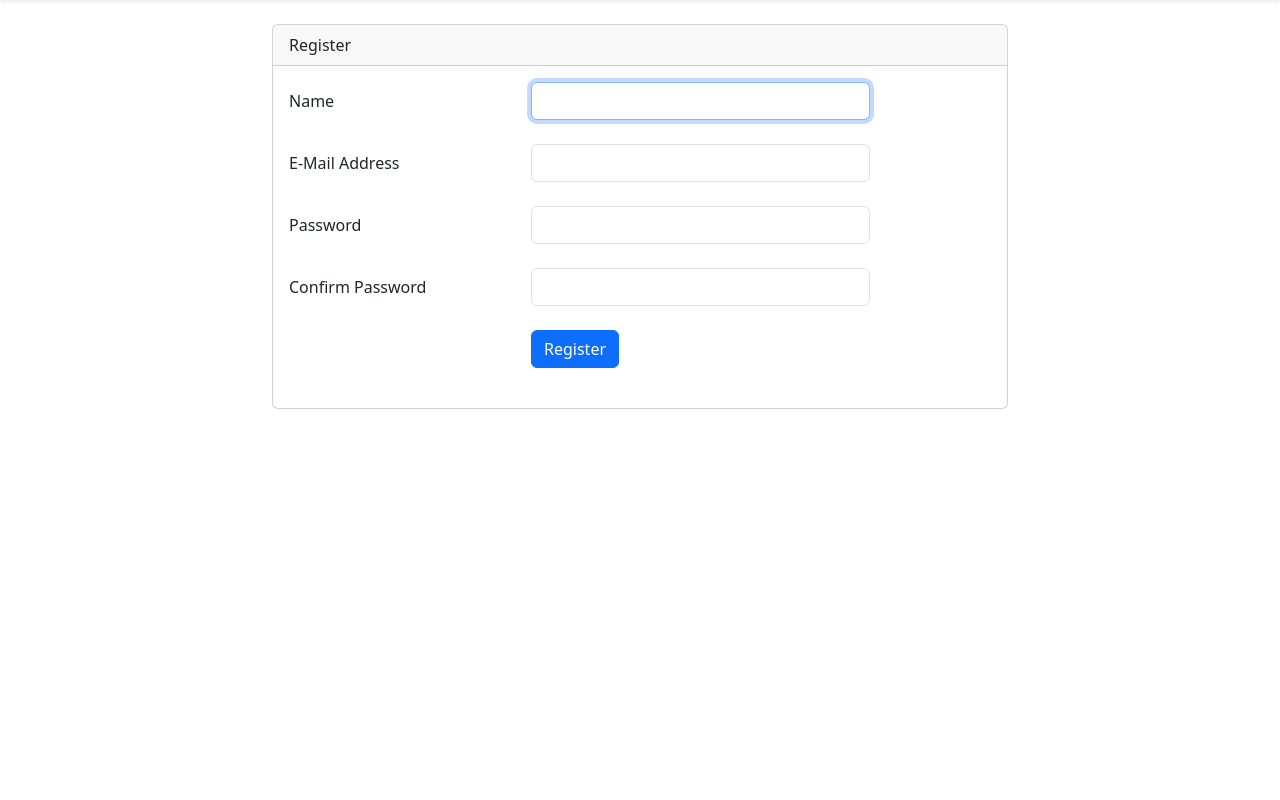
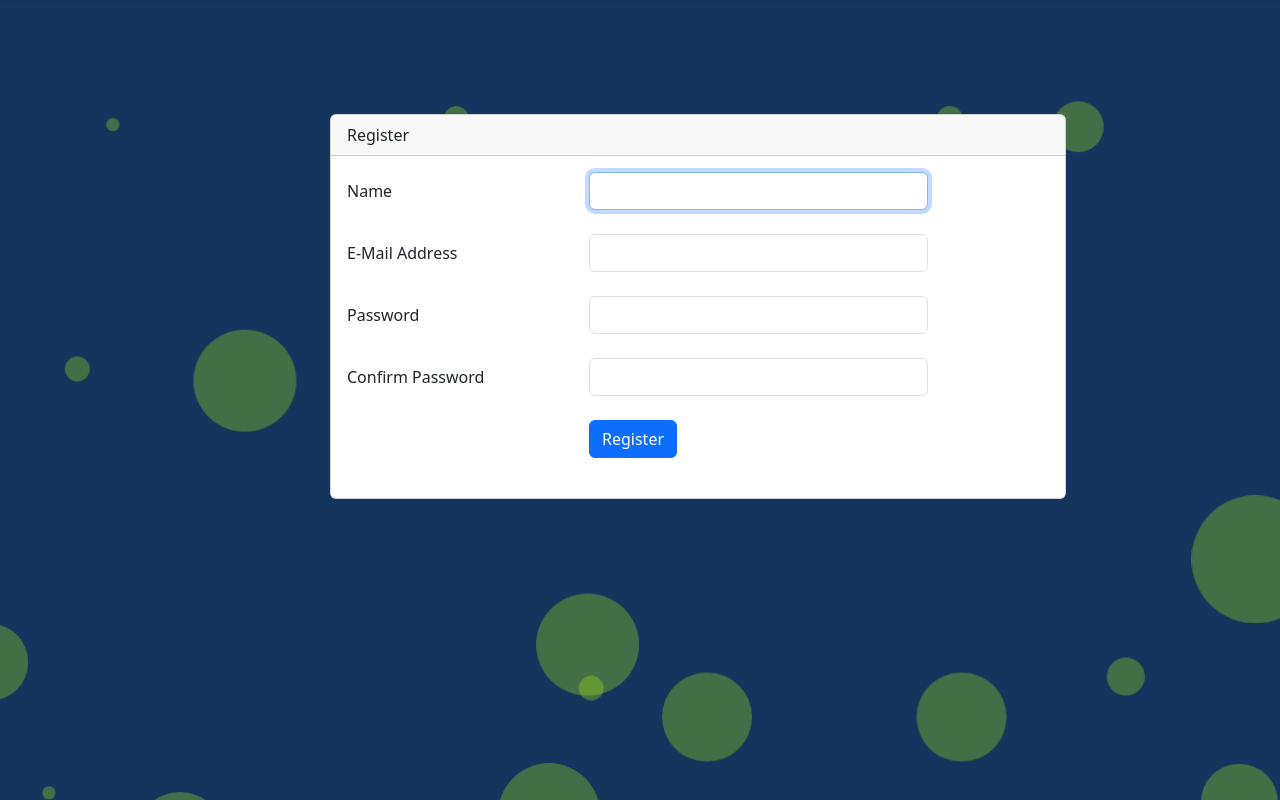
Before and after one commit to giovannimegliola/booleansgate, a Laravel app: page /register in a window 1280 px wide. Shown: the part 70-870 px from the top of the page. Before the commit the page ends 479 px from the top, so only its background shows below. Run offline with Laravel 10, Linux system fonts and the light colour scheme; style sheets or scripts are compiled from the project's sources.

Commit message:
login e register scss

```diff
--- a/resources/scss/app.scss
+++ b/resources/scss/app.scss
@@ -1,4 +1,6 @@
 @use './partials/variables' as *;
+@use './partials/login' as *;
+@use './partials/register' as *;
 
 $fa-font-path: "../fonts/webfonts" !default;
 
--- /dev/null
+++ b/resources/scss/partials/_login.scss
@@ -0,0 +1,91 @@
+#login{
+    background: #1a1e23;
+margin: 0;
+overflow: hidden;
+
+
+.container{
+    top:20%;
+    left:10%;
+}
+$bubble-count: 50;
+$sway-type: "sway-left-to-right", "sway-right-to-left";
+
+@function random_range($min, $max) {
+  $rand: random();
+  $random_range: $min + floor($rand * (($max - $min) + 1));
+  @return $random_range;
+}
+
+@function sample($list) {
+  @return nth($list, random(length($list)));
+}
+
+.bubbles {
+  position: relative;
+  width: 100%;
+  height: 100vh;
+  overflow: hidden;
+}
+
+.bubble {
+  position: absolute;
+  left: var(--bubble-left-offset);
+  bottom: -75%;
+  display: block;
+  width: var(--bubble-radius);
+  height: var(--bubble-radius);
+  border-radius: 50%;
+  animation: float-up var(--bubble-float-duration) var(--bubble-float-delay) ease-in infinite;
+
+  &::before {
+    position: absolute;
+    content: '';
+    top: 0;
+    left: 0;
+    width: 100%;
+    height: 100%;
+    background: hsla(183, 94%, 76%, 0.3);
+    border-radius: inherit;
+    animation: var(--bubble-sway-type) var(--bubble-sway-duration) var(--bubble-sway-delay) ease-in-out alternate infinite;
+  }
+
+  @for $i from 0 through $bubble-count {
+    &:nth-child(#{$i}) {
+      --bubble-left-offset: #{random_range(0vw, 100vw)};
+      --bubble-radius: #{random_range(1vw, 10vw)};
+      --bubble-float-duration: #{random_range(6s, 12s)};
+      --bubble-sway-duration: #{random_range(4s, 6s)};
+      --bubble-float-delay: #{random_range(0s, 4s)};
+      --bubble-sway-delay: #{random_range(0s, 4s)};
+      --bubble-sway-type: #{sample($sway-type)};
+    }
+  }
+}
+
+@keyframes float-up {
+  to {
+    transform: translateY(-175vh);
+  }
+}
+
+@keyframes sway-left-to-right {
+  from {
+    transform: translateX(-100%);
+  }
+
+  to {
+    transform: translateX(100%);
+  }
+}
+
+@keyframes sway-right-to-left {
+  from {
+    transform: translateX(100%);
+  }
+
+  to {
+    transform: translateX(-100%);
+  }
+}
+}
--- /dev/null
+++ b/resources/scss/partials/_register.scss
@@ -0,0 +1,91 @@
+#register{
+    background: #14355e;
+margin: 0;
+overflow: hidden;
+
+
+.container{
+    top:20%;
+    left:10%;
+}
+$bubble-count: 50;
+$sway-type: "sway-left-to-right", "sway-right-to-left";
+
+@function random_range($min, $max) {
+  $rand: random();
+  $random_range: $min + floor($rand * (($max - $min) + 1));
+  @return $random_range;
+}
+
+@function sample($list) {
+  @return nth($list, random(length($list)));
+}
+
+.bubbles {
+  position: relative;
+  width: 100%;
+  height: 100vh;
+  overflow: hidden;
+}
+
+.bubble {
+  position: absolute;
+  left: var(--bubble-left-offset);
+  bottom: -75%;
+  display: block;
+  width: var(--bubble-radius);
+  height: var(--bubble-radius);
+  border-radius: 50%;
+  animation: float-up var(--bubble-float-duration) var(--bubble-float-delay) ease-in infinite;
+
+  &::before {
+    position: absolute;
+    content: '';
+    top: 0;
+    left: 0;
+    width: 100%;
+    height: 100%;
+    background: hsla(78, 92%, 51%, 0.3);
+    border-radius: inherit;
+    animation: var(--bubble-sway-type) var(--bubble-sway-duration) var(--bubble-sway-delay) ease-in-out alternate infinite;
+  }
+
+  @for $i from 0 through $bubble-count {
+    &:nth-child(#{$i}) {
+      --bubble-left-offset: #{random_range(0vw, 100vw)};
+      --bubble-radius: #{random_range(1vw, 10vw)};
+      --bubble-float-duration: #{random_range(6s, 12s)};
+      --bubble-sway-duration: #{random_range(4s, 6s)};
+      --bubble-float-delay: #{random_range(0s, 4s)};
+      --bubble-sway-delay: #{random_range(0s, 4s)};
+      --bubble-sway-type: #{sample($sway-type)};
+    }
+  }
+}
+
+@keyframes float-up {
+  to {
+    transform: translateY(-175vh);
+  }
+}
+
+@keyframes sway-left-to-right {
+  from {
+    transform: translateX(-100%);
+  }
+
+  to {
+    transform: translateX(100%);
+  }
+}
+
+@keyframes sway-right-to-left {
+  from {
+    transform: translateX(100%);
+  }
+
+  to {
+    transform: translateX(-100%);
+  }
+}
+}
--- a/resources/views/auth/register.blade.php
+++ b/resources/views/auth/register.blade.php
@@ -1,7 +1,60 @@
 @extends('layouts.app')
 
 @section('content')
-<div class="container mt-4">
+<div id="register">
+    <div class="bubbles">
+        <div class="bubble"></div>
+        <div class="bubble"></div>
+        <div class="bubble"></div>
+        <div class="bubble"></div>
+        <div class="bubble"></div>
+        <div class="bubble"></div>
+        <div class="bubble"></div>
+        <div class="bubble"></div>
+        <div class="bubble"></div>
+        <div class="bubble"></div>
+        <div class="bubble"></div>
+        <div class="bubble"></div>
+        <div class="bubble"></div>
+        <div class="bubble"></div>
+        <div class="bubble"></div>
+        <div class="bubble"></div>
+        <div class="bubble"></div>
+        <div class="bubble"></div>
+        <div class="bubble"></div>
+        <div class="bubble"></div>
+        <div class="bubble"></div>
+        <div class="bubble"></div>
+        <div class="bubble"></div>
+        <div class="bubble"></div>
+        <div class="bubble"></div>
+        <div class="bubble"></div>
+        <div class="bubble"></div>
+        <div class="bubble"></div>
+        <div class="bubble"></div>
+        <div class="bubble"></div>
+        <div class="bubble"></div>
+        <div class="bubble"></div>
+        <div class="bubble"></div>
+        <div class="bubble"></div>
+        <div class="bubble"></div>
+        <div class="bubble"></div>
+        <div class="bubble"></div>
+        <div class="bubble"></div>
+        <div class="bubble"></div>
+        <div class="bubble"></div>
+        <div class="bubble"></div>
+        <div class="bubble"></div>
+        <div class="bubble"></div>
+        <div class="bubble"></div>
+        <div class="bubble"></div>
+        <div class="bubble"></div>
+        <div class="bubble"></div>
+        <div class="bubble"></div>
+        <div class="bubble"></div>
+        <div class="bubble"></div>
+      </div>
+<div class="container position-absolute  mt-4">
     <div class="row justify-content-center">
         <div class="col-md-8">
             <div class="card">
@@ -74,4 +127,5 @@
         </div>
     </div>
 </div>
+</div>
 @endsection
```
Also changed, not shown: resources/views/auth/login.blade.php (+55 -1 lines).
